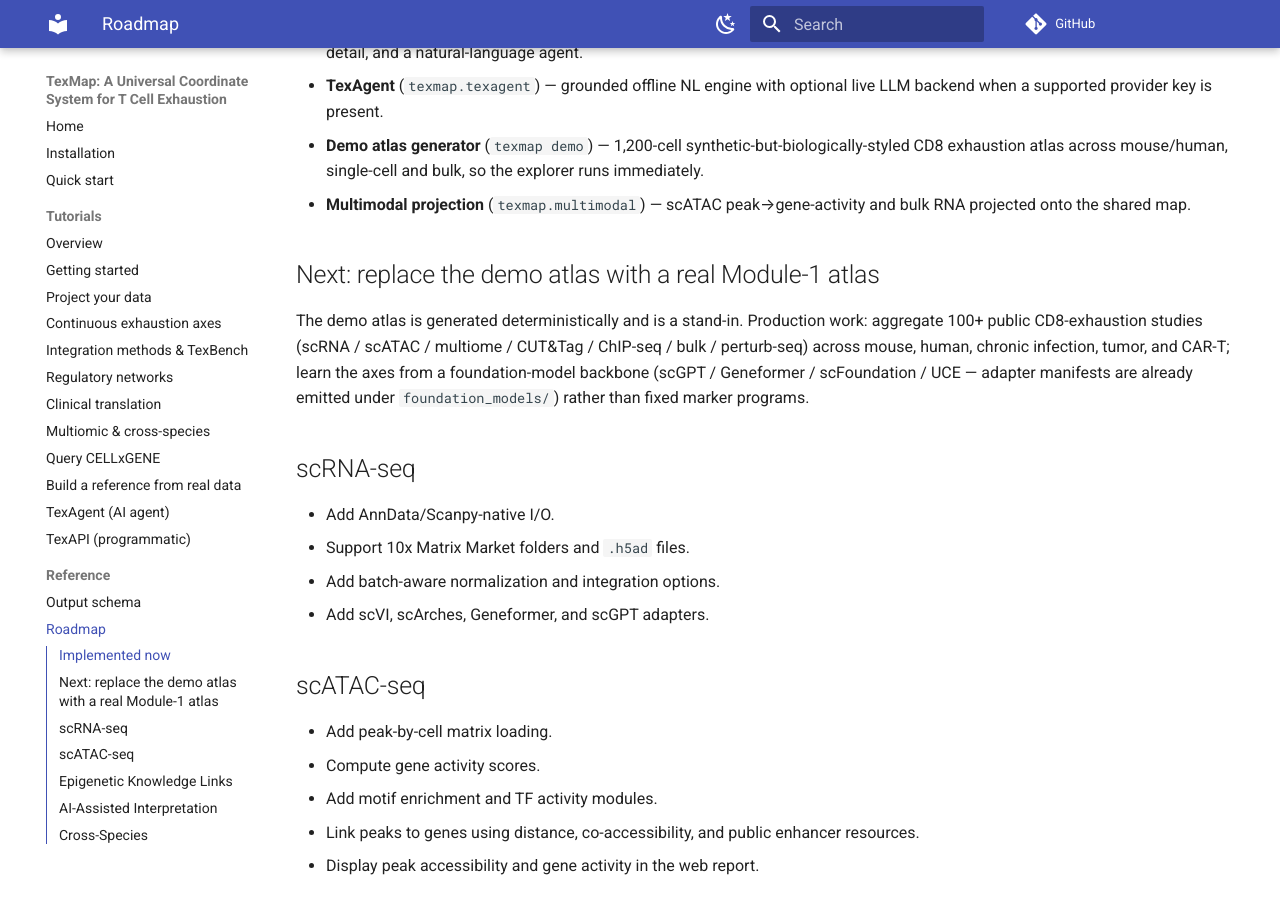
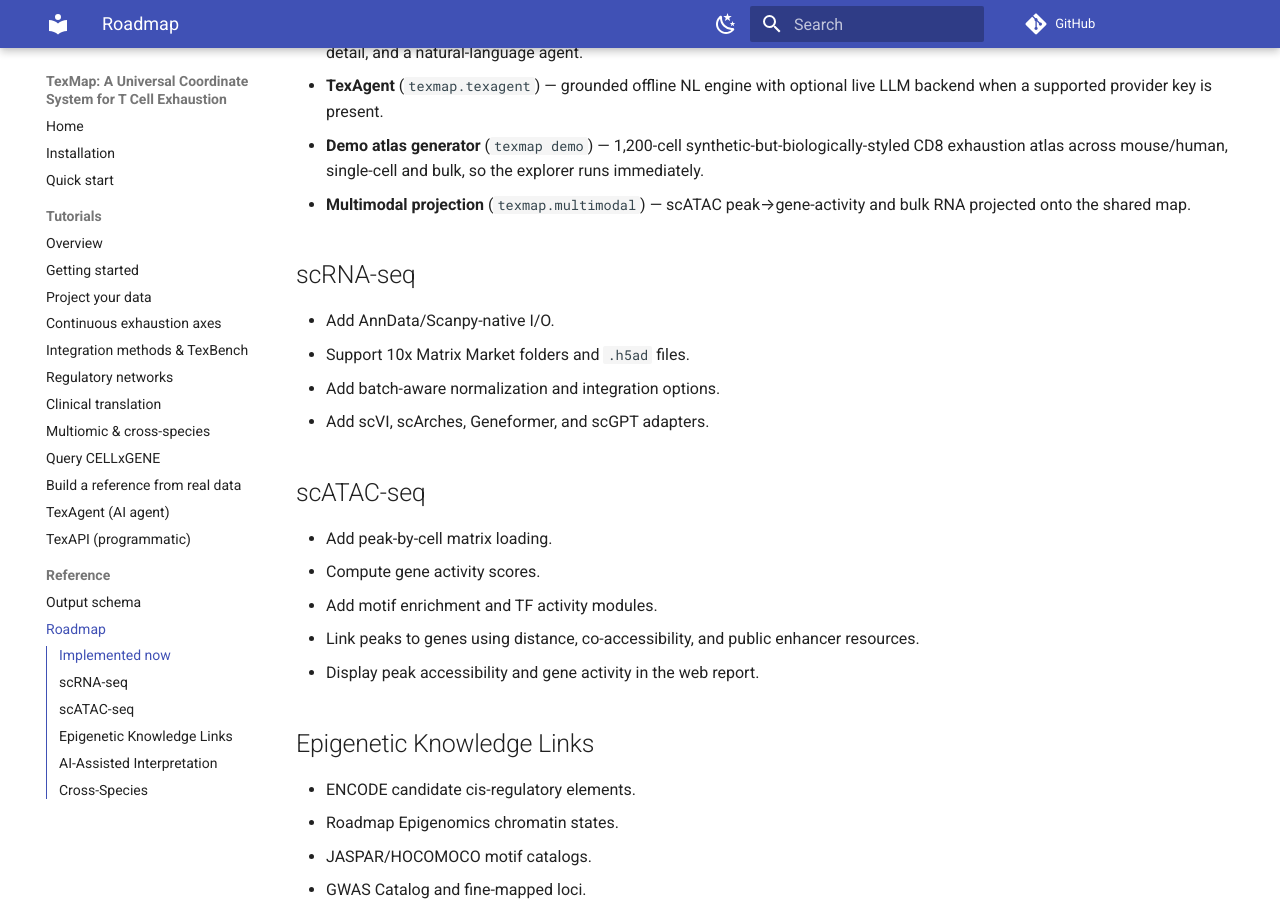
Before and after one commit to helenhuangmath/TexMap, an MkDocs documentation site: the page built from docs/roadmap.md, in a window 1280 px wide and 900 px high, scrolled down 426 px. Built offline with MkDocs 1.6.1 and Material for MkDocs 9.7.7, drawn with Linux system fonts in a browser that asks for light colours; comment, search, counter and statistics services are not loaded.

Commit message:
Remove roadmap and status sections

```diff
--- a/docs/roadmap.md
+++ b/docs/roadmap.md
@@ -18,14 +18,6 @@ goals and what is implemented today.
   exhaustion atlas across mouse/human, single-cell and bulk, so the explorer runs immediately.
 - **Multimodal projection** (`texmap.multimodal`) — scATAC peak→gene-activity and bulk RNA
   projected onto the shared map.
-
-## Next: replace the demo atlas with a real Module-1 atlas
-
-The demo atlas is generated deterministically and is a stand-in. Production work: aggregate
-100+ public CD8-exhaustion studies (scRNA / scATAC / multiome / CUT&Tag / ChIP-seq / bulk /
-perturb-seq) across mouse, human, chronic infection, tumor, and CAR-T; learn the axes from a
-foundation-model backbone (scGPT / Geneformer / scFoundation / UCE — adapter manifests are
-already emitted under `foundation_models/`) rather than fixed marker programs.
 
 ## scRNA-seq
 
```
Also changed, not shown: README.md (+0 -10 lines).
